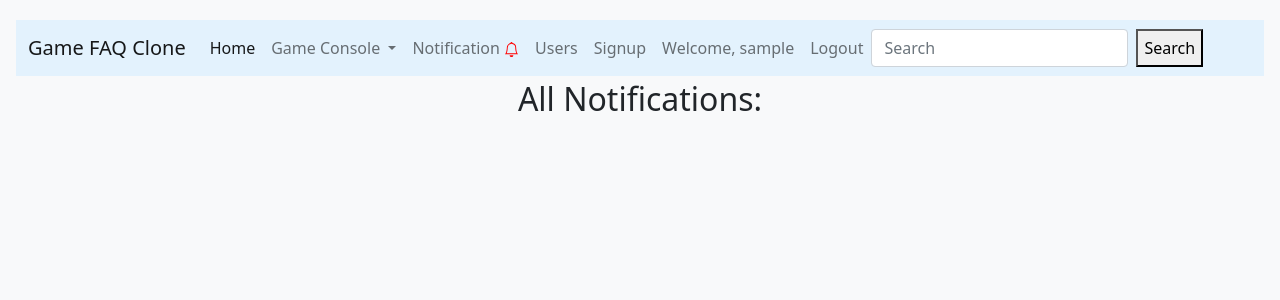
After one commit to dawitt/gameFAQ, a Django app: page /notifications/ in a window 1280 px wide. The commit adds this page. Shown: the top 300 px of the page. Run offline with Django 3.2, Linux system fonts and the light colour scheme; the visitor is signed in with stand-in values (Sample User, id 1); data that the repository does not hold is empty; some libraries are stand-ins or nearby versions.

Commit message:
worked on the search bar and its completely functional. worked on endpoint for notifications. now uder will receive notifications when their questions are answered and when someone comment on their walkthrough

```diff
--- a/gamefaq_project/urls.py
+++ b/gamefaq_project/urls.py
@@ -45,7 +45,8 @@ urlpatterns = [
     path("dislike_answer/<int:id>/", postviews.dislike_answer, name="dislike_answer"),
     path("like_walkthrough/<int:id>/", postviews.like_walkthrough, name="like_walkthrough"),
     path("dislike_walkthrough/<int:id>/", postviews.dislike_walkthrough, name="dislike_walkthrough"),
-    path("notifications/", notificationviews.NotificationView.as_view(), name="notifications")
+    path("notifications/", notificationviews.NotificationView.as_view(), name="notifications"),
+    path('searchbar/', apiviews.searchbar, name='searchbar')
 ]
 
 
--- a/notification/models.py
+++ b/notification/models.py
@@ -12,4 +12,4 @@ class Notification(models.Model):
     seen = models.BooleanField(default=False)
 
     def __str__(self):
-        return self.post
+        return self.mentioned.username
--- a/notification/views.py
+++ b/notification/views.py
@@ -7,7 +7,7 @@ from django.views.generic import View
 # Create your views here.
 class NotificationView(View):
     def get(self, request):
-        notifications = Notification.objects.all().order_by('-id')
+        notifications = Notification.objects.filter(mentioned=request.user).order_by('-id')
         for notification in notifications:
             notification.delete()
         return render(request, 'notification.html', {'notifications': notifications})
--- a/templates/base.html
+++ b/templates/base.html
@@ -141,7 +141,7 @@
                     </li>
                   </ul>
                 </li>
-                <a class="nav-link" href="/notification/"
+                <a class="nav-link" href="/notifications/"
                   >Notification
                   <svg
                     xmlns="http://www.w3.org/2000/svg"
@@ -159,23 +159,23 @@
                 <a class="nav-link" href="/users/">Users</a>
                 <a class="nav-link" href="/signup/">Signup</a>
                 <a class="nav-link" href="/user/{{request.user.id}}">
-                  {% if user.is_authenticated %} Welcome, {{request.user.username}}
+                  {% if user.is_authenticated %} Welcome,
+                  {{request.user.username}}
                 </a>
                 <a class="nav-link" href="/logout/">Logout</a>
                 {% else %}
                 <a class="nav-link" href="/login/">Login</a>
                 {% endif %}
               </div>
-              <form class="d-flex">
+              <form class="d-flex" action='{% url "searchbar" %}' method="get">
                 <input
                   class="form-control me-2"
                   type="search"
                   placeholder="Search"
                   aria-label="Search"
+                  name="search"
                 />
-                <button class="btn btn-outline-success" type="submit">
-                  Search
-                </button>
+                <button type="submit" value="">Search</button>
               </form>
             </div>
           </div>
--- /dev/null
+++ b/templates/notification.html
@@ -0,0 +1,24 @@
+{% extends "base.html" %} {% block title %} <br />
+{% endblock title %} {% block content %}
+
+<h2>All Notifications:</h2>
+
+{% for notification in notifications %}
+<!-- {% if notification.mentioned == request.user %} -->
+{% if notification.answer_post %}
+<div>
+  @{{notification.answer_post.answer_creator}} has answered your question:
+  <a href="/question-detail/{{notification.question_post.id}}/"
+    >{{notification.question_post}}</a
+  >
+</div>
+{% elif notification.comment_post %}
+<div>
+    @{{notification.comment_post.creator}} has commented on your walkthrough:
+    <a href="/walkthrough/{{notification.walkthrough_post.id}}/"
+      >{{notification.walkthrough_post}}</a
+    >
+  </div>
+{% endif %}
+<!-- {% endif %} -->
+ {% endfor %} {% endblock %}
```
Also changed, not shown: api/views.py (+31 -0 lines), posts/views.py (+19 -24 lines), templates/search.html (added, +21 -0 lines).
